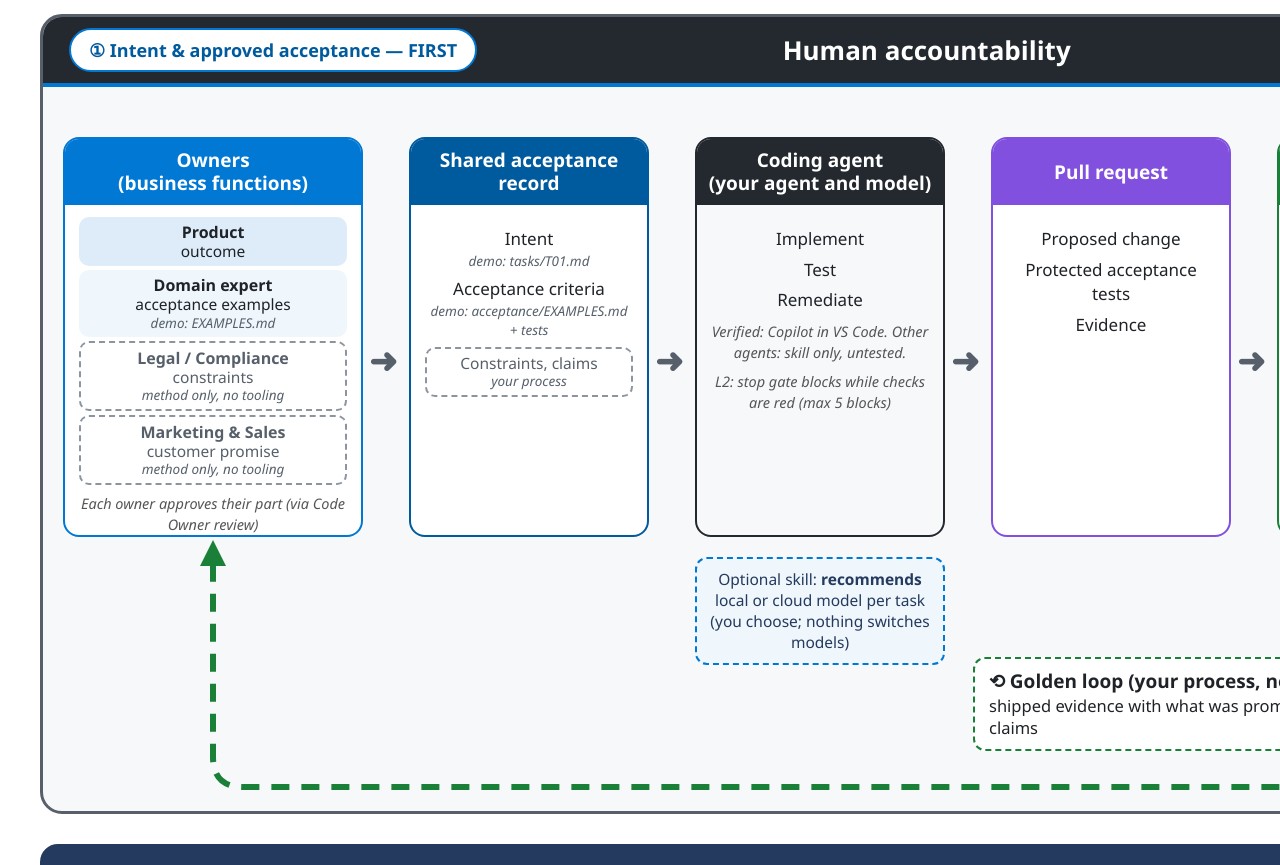
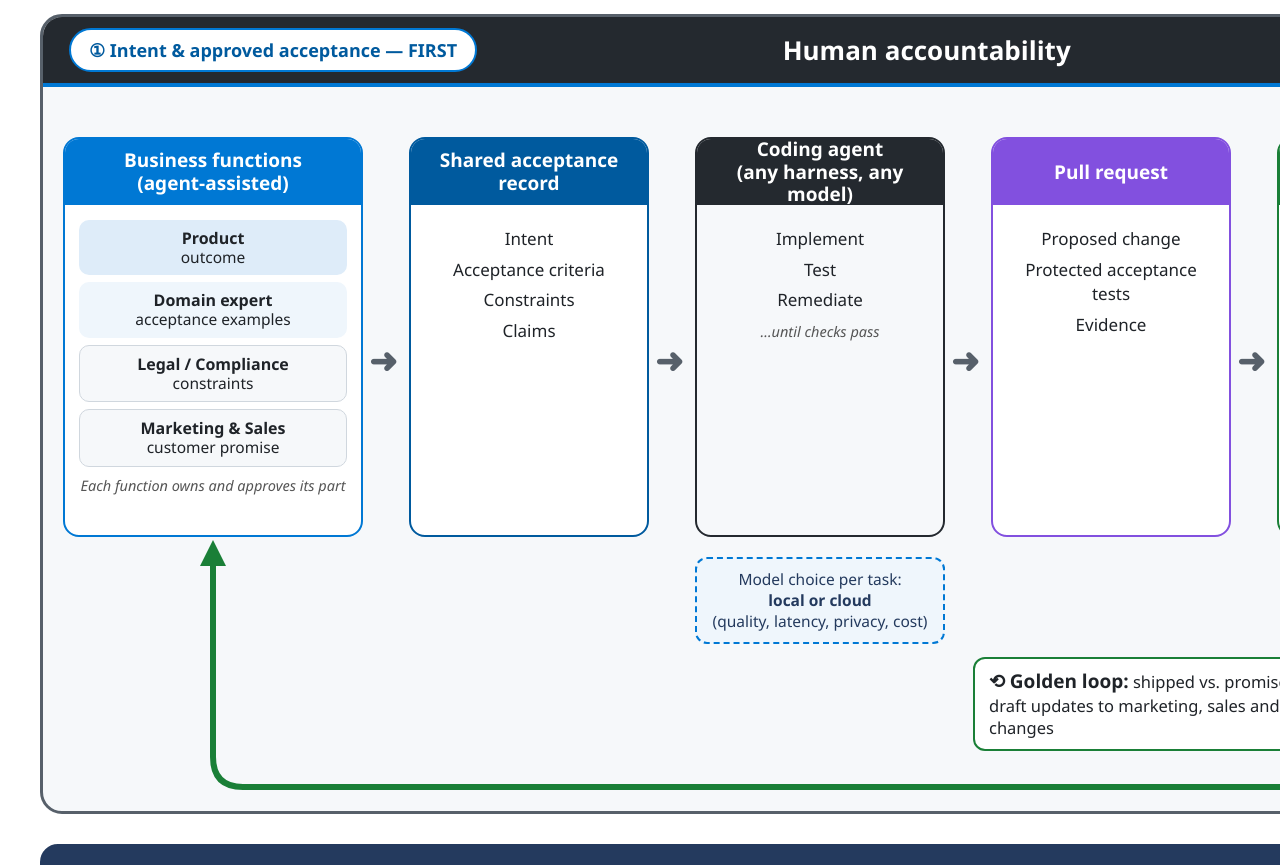
Before and after one commit to krnese/golden-path, a plain HTML site: page docs/assets/golden-path-overview.html in a window 1280 px wide. Shown: the part 86-951 px from the top of the page. Drawn offline with Linux system fonts and the light colour scheme.

```diff
--- a/docs/assets/golden-path-overview.html
+++ b/docs/assets/golden-path-overview.html
@@ -1,5 +1,5 @@
 <!DOCTYPE html><html><head><meta charset="utf-8"><style>
-*{box-sizing:border-box}body{margin:0;width:1800px;height:1110px;background:#fff;font-family:"Segoe UI",Roboto,"Helvetica Neue",Arial,sans-serif;color:#1F2328}
+*{box-sizing:border-box}body{margin:0;width:1800px;height:1100px;background:#fff;font-family:"Segoe UI",Roboto,"Helvetica Neue",Arial,sans-serif;color:#1F2328}
 h1{margin:0;padding:28px 0 0 60px;font-size:40px;font-weight:700}
 .frame{position:absolute;left:40px;top:100px;width:1720px;height:800px;border:3px solid #57606A;border-radius:22px;background:#F6F8FA}
 .banner{position:absolute;left:0;right:0;top:0;height:70px;background:#24292F;border-radius:19px 19px 0 0;border-bottom:4px solid #0078D4;display:flex;align-items:center;justify-content:space-between;padding:0 26px}
@@ -9,49 +9,46 @@
 .hd{height:66px;color:#fff;font-weight:700;font-size:19px;display:flex;align-items:center;justify-content:center;text-align:center;padding:0 10px;line-height:1.2}
 .bd{padding:16px 14px;font-size:17px;line-height:1.45;text-align:center}
 .bd ul{list-style:none;padding:0;margin:0}.bd li{margin:6px 0}
-.tile{border-radius:10px;padding:5px 6px;margin:4px 0;font-size:15.5px;line-height:1.25}.tile b{display:block;font-size:16px}
+.tile{border-radius:10px;padding:8px 6px;margin:7px 0;font-size:15.5px;line-height:1.25}.tile b{display:block;font-size:16px}
 .cap{font-size:14.5px;font-style:italic;color:#555;margin-top:8px}
 .arr{position:absolute;top:320px;font-size:34px;color:#57606A;font-weight:700}
 .note{position:absolute;border:2px dashed #0078D4;background:#EFF6FC;border-radius:12px;padding:10px 12px;font-size:15.5px;color:#243A5E;text-align:center;line-height:1.35}
 .band{position:absolute;left:40px;top:930px;width:1720px;height:130px;background:#243A5E;border:2px solid #243A5E;border-radius:18px;text-align:center;padding-top:22px}
-.dash{border:2px dashed #8C959F!important;background:#fff!important;color:#57606A}
-.sub{font-size:13.5px;font-style:italic;color:#57606A;display:block}
-.legend{position:absolute;left:60px;top:1072px;font-size:15px;color:#57606A}
 .band .t{font-size:27px;font-weight:700;color:#fff}.band .s{font-size:21px;margin-top:12px;color:#DEECF9}
 </style></head><body>
 <h1>Golden Path: From Business Intent to Verified Outcome</h1>
 <div class="frame">
  <div class="banner"><span class="pill">① Intent &amp; approved acceptance — FIRST</span><span class="t">Human accountability</span><span class="pill">Review &amp; merge decision — LAST ②</span></div>
 
- <div class="box" style="left:20px;width:300px;border-color:#0078D4"><div class="hd" style="background:#0078D4">Owners<br>(business functions)</div><div class="bd" style="padding-top:8px">
+ <div class="box" style="left:20px;width:300px;border-color:#0078D4"><div class="hd" style="background:#0078D4">Business functions<br>(agent-assisted)</div><div class="bd" style="padding-top:8px">
   <div class="tile" style="background:#DEECF9"><b>Product</b>outcome</div>
-  <div class="tile" style="background:#EFF6FC"><b>Domain expert</b>acceptance examples <span class="sub">demo: EXAMPLES.md</span></div>
-  <div class="tile dash"><b>Legal / Compliance</b>constraints <span class="sub">method only, no tooling</span></div>
-  <div class="tile dash"><b>Marketing &amp; Sales</b>customer promise <span class="sub">method only, no tooling</span></div>
-  <div class="cap">Each owner approves their part (via Code Owner review)</div></div></div>
+  <div class="tile" style="background:#EFF6FC"><b>Domain expert</b>acceptance examples</div>
+  <div class="tile" style="background:#F6F8FA;border:1px solid #D0D7DE"><b>Legal / Compliance</b>constraints</div>
+  <div class="tile" style="background:#F6F8FA;border:1px solid #D0D7DE"><b>Marketing &amp; Sales</b>customer promise</div>
+  <div class="cap">Each function owns and approves its part</div></div></div>
  <div class="arr" style="left:326px">➜</div>
 
- <div class="box" style="left:366px;width:240px;border-color:#005A9E"><div class="hd" style="background:#005A9E">Shared acceptance<br>record</div><div class="bd"><ul><li>Intent <span class="sub">demo: tasks/T01.md</span></li><li>Acceptance criteria <span class="sub">demo: acceptance/EXAMPLES.md + tests</span></li><li class="tile dash">Constraints, claims <span class="sub">your process</span></li></ul></div></div>
+ <div class="box" style="left:366px;width:240px;border-color:#005A9E"><div class="hd" style="background:#005A9E">Shared acceptance<br>record</div><div class="bd"><ul><li>Intent</li><li>Acceptance criteria</li><li>Constraints</li><li>Claims</li></ul></div></div>
  <div class="arr" style="left:612px">➜</div>
 
- <div class="box" style="left:652px;width:250px;border-color:#24292F;background:#F6F8FA"><div class="hd" style="background:#24292F">Coding agent<br>(your agent and model)</div><div class="bd"><ul><li>Implement</li><li>Test</li><li>Remediate</li></ul><div class="cap">Verified: Copilot in VS Code. Other agents: skill only, untested.</div><div class="cap">L2: stop gate blocks while checks are red (max 5 blocks)</div></div></div>
- <div class="note" style="left:652px;top:540px;width:250px">Optional skill: <b>recommends</b> local or cloud model per task<br>(you choose; nothing switches models)</div>
+ <div class="box" style="left:652px;width:250px;border-color:#24292F;background:#F6F8FA"><div class="hd" style="background:#24292F">Coding agent<br>(any harness, any model)</div><div class="bd"><ul><li>Implement</li><li>Test</li><li>Remediate</li></ul><div class="cap">…until checks pass</div></div></div>
+ <div class="note" style="left:652px;top:540px;width:250px">Model choice per task:<br><b>local or cloud</b><br>(quality, latency, privacy, cost)</div>
  <div class="arr" style="left:908px">➜</div>
 
  <div class="box" style="left:948px;width:240px;border-color:#8250DF"><div class="hd" style="background:#8250DF">Pull request</div><div class="bd"><ul><li>Proposed change</li><li>Protected acceptance tests</li><li>Evidence</li></ul></div></div>
  <div class="arr" style="left:1194px">➜</div>
 
- <div class="box" style="left:1234px;width:220px;border-color:#1A7F37"><div class="hd" style="background:#1A7F37">Durable boundary<br>(your GitHub settings)</div><div class="bd"><ul><li>CI</li><li>Branch protection</li><li>Code-owner review</li></ul></div></div>
+ <div class="box" style="left:1234px;width:220px;border-color:#1A7F37"><div class="hd" style="background:#1A7F37">Durable boundary</div><div class="bd"><ul><li>CI</li><li>Branch protection</li><li>Code-owner review</li></ul></div></div>
  <div class="arr" style="left:1460px">➜</div>
 
  <div class="box" style="left:1500px;width:200px;border-color:#2DA44E;background:#F0FFF4"><div class="hd" style="background:#2DA44E">Outcomes</div><div class="bd"><ul><li>Reviewable PR with acceptance evidence</li><li>Shipped behaviour</li></ul></div></div>
 
  <svg style="position:absolute;left:0;top:0" width="1720" height="800">
   <defs><marker id="m" markerUnits="userSpaceOnUse" markerWidth="26" markerHeight="26" refX="13" refY="13" orient="auto"><path d="M0,0 L26,13 L0,26 z" fill="#1A7F37"/></marker></defs>
-  <path d="M1600,522 L1600,740 Q1600,770 1570,770 L200,770 Q170,770 170,740 L170,536" fill="none" stroke="#1A7F37" stroke-width="6" stroke-dasharray="18 12" marker-end="url(#m)"/>
+  <path d="M1600,522 L1600,740 Q1600,770 1570,770 L200,770 Q170,770 170,740 L170,536" fill="none" stroke="#1A7F37" stroke-width="6" marker-end="url(#m)"/>
  </svg>
- <div style="position:absolute;left:930px;top:640px;width:640px;background:#fff;border:2px dashed #1A7F37;border-radius:12px;padding:10px 14px;font-size:16.5px;line-height:1.35;color:#1F2328">
-  <b style="font-size:19px">⟲ Golden loop (your process, not in the kit):</b> owners compare shipped evidence with what was promised and decide updates to plans and claims</div>
+ <div style="position:absolute;left:930px;top:640px;width:640px;background:#fff;border:2px solid #1A7F37;border-radius:12px;padding:10px 14px;font-size:16.5px;line-height:1.35;color:#1F2328">
+  <b style="font-size:19px">⟲ Golden loop:</b> shipped vs. promised evidence returns to owners — agents draft updates to marketing, sales and product plans; owners approve outward changes</div>
 </div>
-<div class="band"><div class="t">Golden Path discipline</div><div class="s">Authoritative context · Owner-approved acceptance · Independent verification · Measured outcomes (Level 3: guidance only)</div></div>
-<div class="legend">Solid: shipped in the kit and tested, or a GitHub control you configure. Dashed: your process or optional; the kit provides no tooling.</div></body></html>
+<div class="band"><div class="t">Golden Path discipline</div><div class="s">Authoritative context · Owner-approved acceptance · Independent verification · Measured outcomes</div></div>
+</body></html>
```
Also changed, not shown: docs/overview-claims.md (+8 -9 lines), CHANGELOG.md, README.md, docs/assets/golden-path-overview.png.
